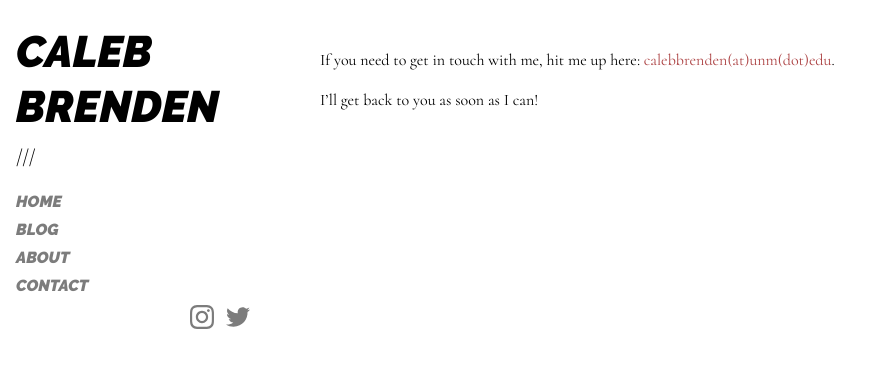
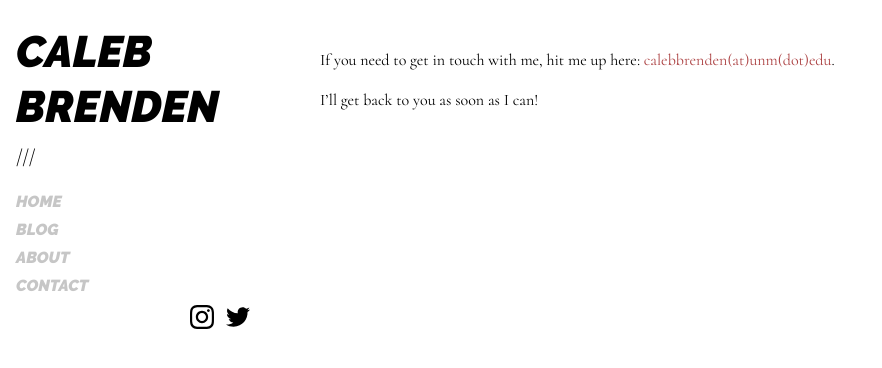
Before and after one commit to calebbrenden/my-site, a Jekyll site: the page built from contact.md, in a window 1280 px wide. Shown: the top 368 px of the page, without its empty margins (0-882 px from the left). Built offline with Jekyll 4.4.1, drawn with Linux system fonts in a browser that asks for light colours.

Commit message:
changeds sidebar link/icon colors

```diff
--- a/_sass/hydeout/_layout.scss
+++ b/_sass/hydeout/_layout.scss
@@ -246,19 +246,19 @@ body {
 /* USE THIS TO CHANGE THE COLOR OF THE LINKS IN YOUR SIDEBAR */
 
 #sidebar a {
-  color: #7C7C7C;
+  color: #C6C6C6;
   font-family: 'Raleway', sans-serif;
 
 /* USE THESE TO CHANGE THE COLOR OF YOUR SOCIAL ICON LINKS */
 
   svg {
-    fill: #7C7C7C;
+    fill: #000;
     justify-content: flex-end;
   }
 
-  /* &:hover, &:focus, &.active {
+  /*&:hover, &:focus, &.active {
     svg { fill: #000; }
-  } */
+  }*/
 
   &:hover, &:focus {
     color: #000;
@@ -297,7 +297,7 @@ body {
 }
 
 .grow { transition: all .2s ease-in-out; }
-.grow:hover { transform: scale(1.5); fill: #000; }
+.grow:hover { transform: scale(1.5); }
 
 #sidebar nav > * {
   display: block;
```
Also changed, not shown: 2 other files.
